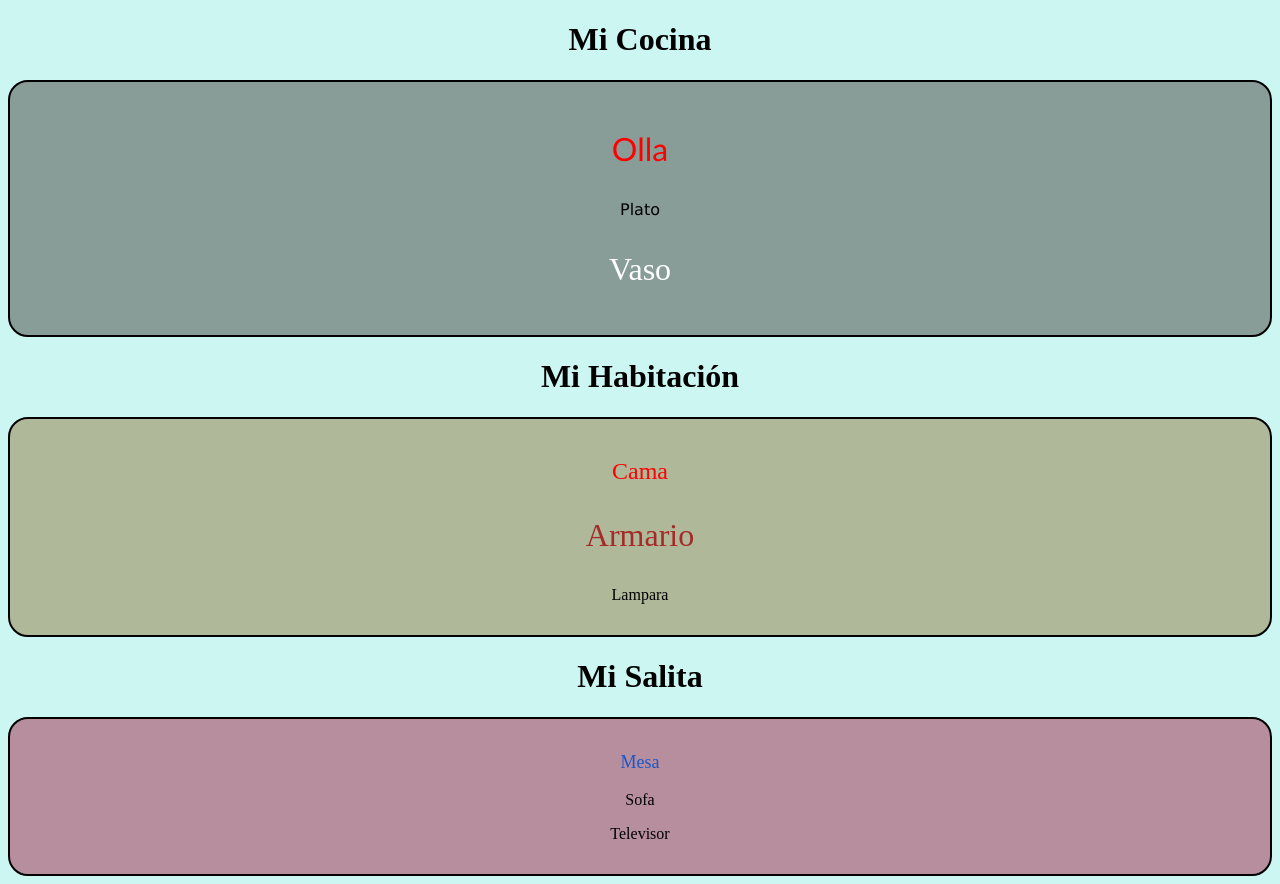
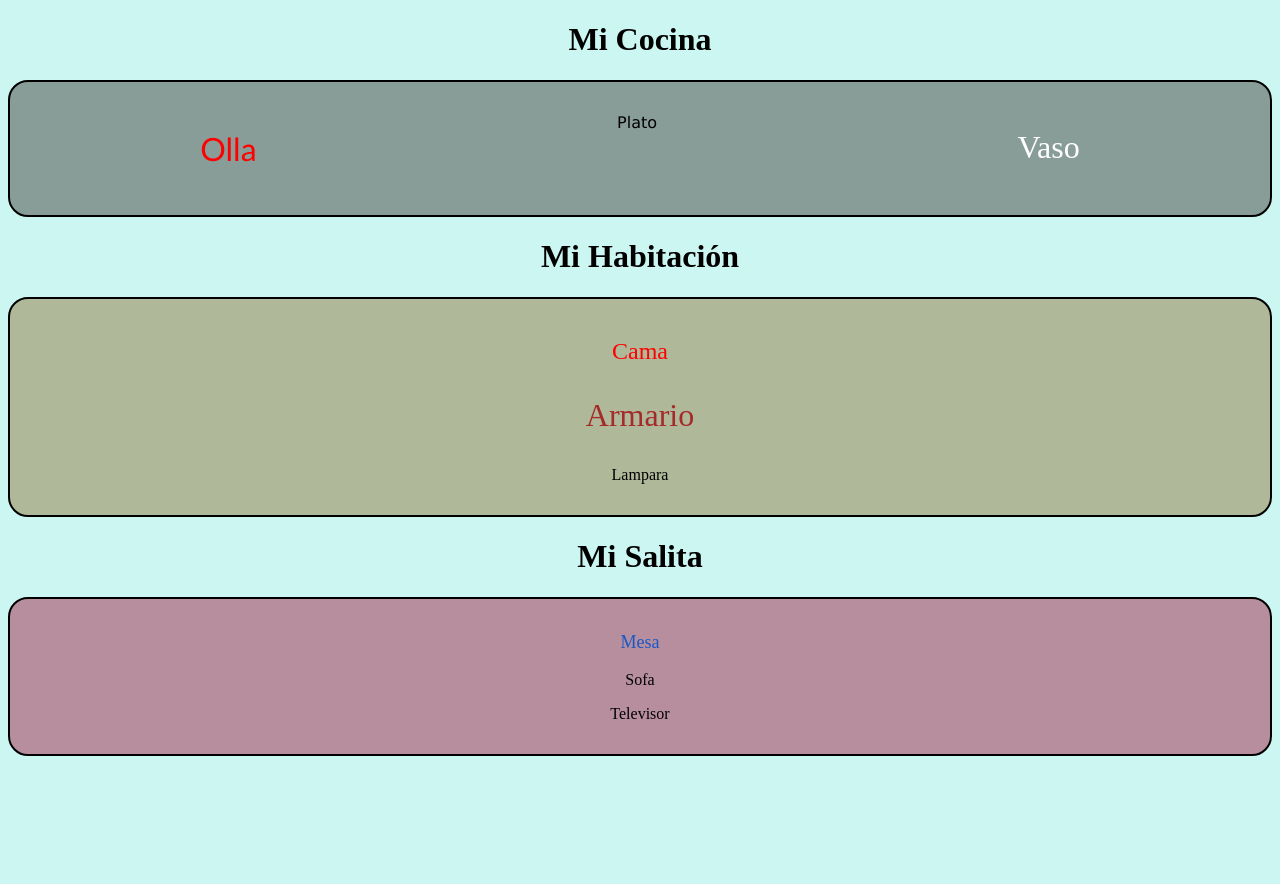
Before and after one commit to Nano5402/BEM-PUNTO-D, a plain HTML site: page index.html in a window 1280 px wide. After the commit the page ends 800 px from the top, so only its background shows below. Drawn offline with Linux system fonts and the light colour scheme.

Commit message:
primer commit: se añade display flex, flex-wrap y justify content karol

```diff
--- a/style.css
+++ b/style.css
@@ -16,6 +16,10 @@ h1{
     padding: 15px;
     border-radius: 20px;
     text-align: center;
+    display: flex;
+    flex-wrap: wrap; /*primer cambio hecho en codigo-karol*/
+    justify-content: space-around;
+    gap: 10px;
 }
 
 /* Estilo base para la olla: texto verde, fondo beige y fuente legible */
@@ -24,6 +28,9 @@ h1{
     background-color: beige;
     font-family: 'Gill Sans', 'Gill Sans MT', Calibri, 'Trebuchet MS', sans-serif;
     font-size: large;
+    display:flex;
+    align-self: center;
+
 }
 
 /* Variante gris de la olla: texto rojo y misma fuente */
@@ -43,6 +50,7 @@ h1{
     background-color: deeppink;
     font-family: monospace;
     font-size: medium;
+
 }
 
 /* Variante pequeña del plato: texto negro y fuente más formal */
```
